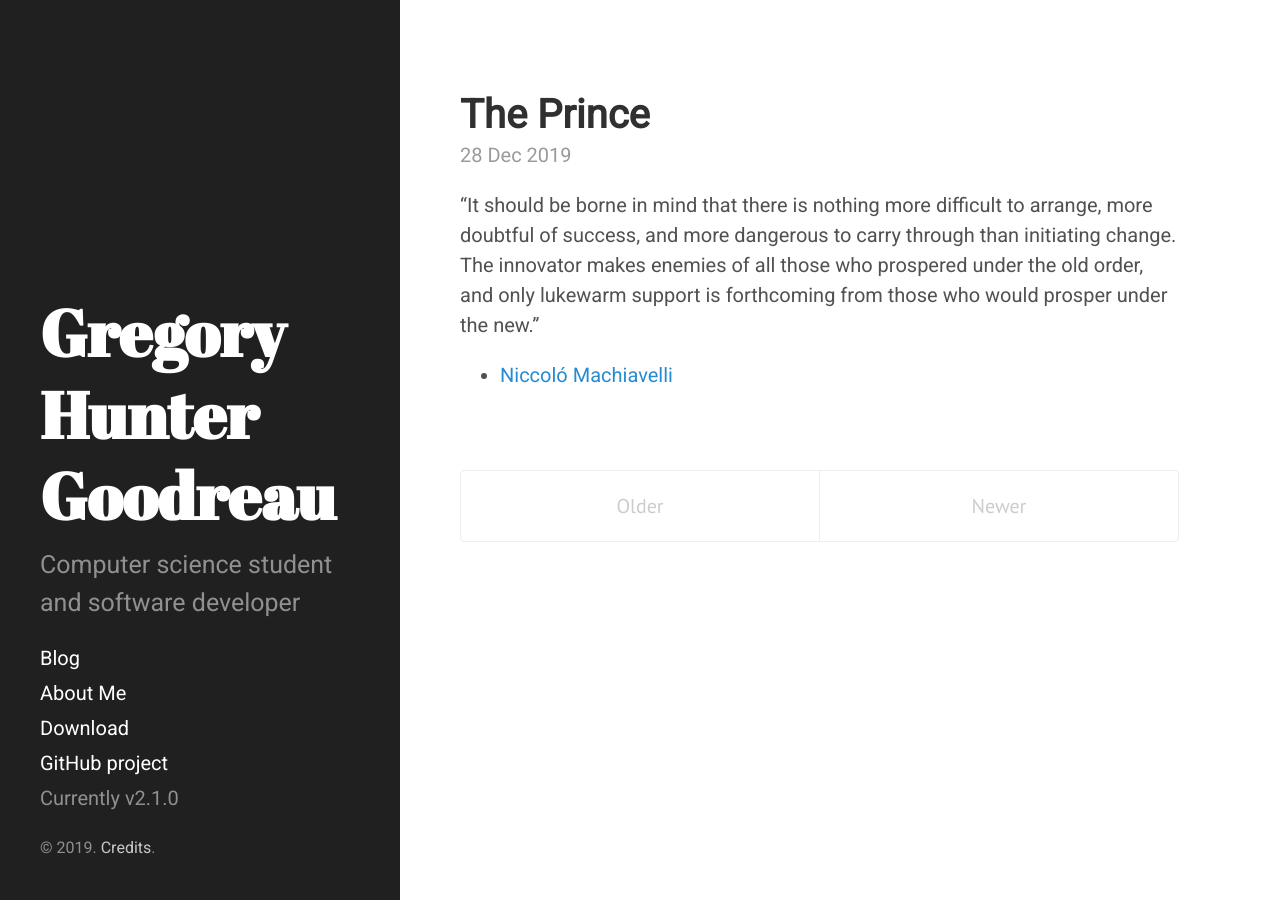
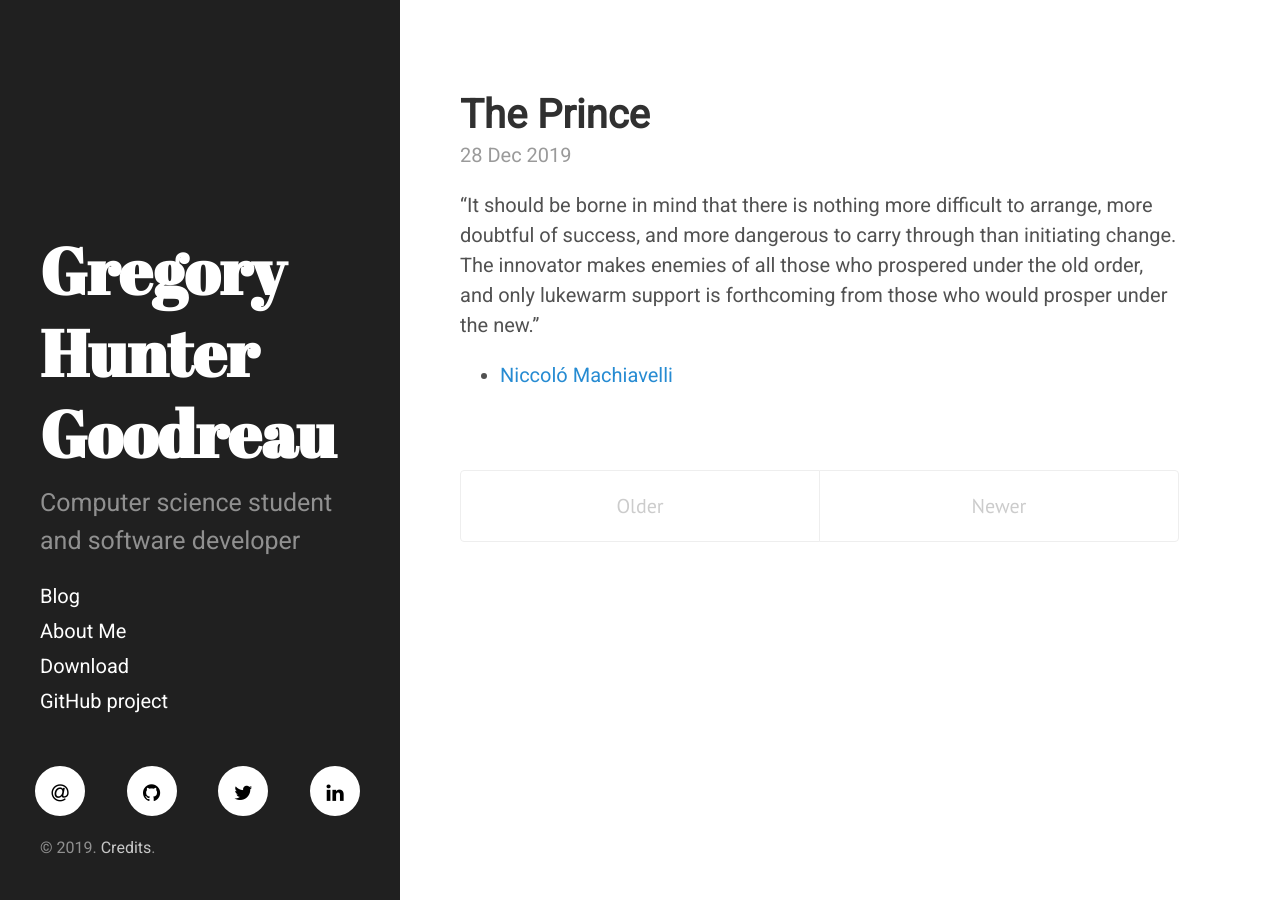
Before and after one commit to ghgoodreau/ghgoodreau.github.io, a Jekyll site: the page built from index.html, in a window 1280 px wide. Built offline with Jekyll 4.4.1, drawn with Linux system fonts in a browser that asks for light colours; Markdown is read by kramdown in place of the engine named in the settings; the list of posts is cut into pages by our own code.

Commit message:
Update sidebar.html

```diff
--- a/_includes/sidebar.html
+++ b/_includes/sidebar.html
@@ -28,8 +28,31 @@
 
       <a class="sidebar-nav-item" href="{{ site.github.repo }}/archive/v{{ site.version }}.zip">Download</a>
       <a class="sidebar-nav-item" href="{{ site.github.repo }}">GitHub project</a>
-      <span class="sidebar-nav-item">Currently v{{ site.version }}</span>
+      <!-- <span class="sidebar-nav-item">Currently v{{ site.version }}</span> -->
     </nav>
+
+    <ul class="list-inline" id="sidebar-buttons">
+        <li>
+            <a href="mailto:{{ site.author.email }}" class="btn-social btn-outline" title="E-Mail me">
+                <i class="fa fa-fw fa-at"></i>
+            </a>
+        </li>
+        <li>
+            <a href="{{ site.author.github }}" target="_blank" class="btn-social btn-outline" title="ghg on GitHub">
+                <i class="fa fa-fw fa-github"></i>
+            </a>
+        </li>
+        <li>
+            <a href="{{ site.author.twitter }}" target="_blank" class="btn-social btn-outline" title="@ghgoodreau on Twitter">
+                <i class="fa fa-fw fa-twitter"></i>
+            </a>
+        </li>
+        <li>
+            <a href="{{ site.author.linkedin}}" target="_blank" class="btn-social btn-outline" title="Gregory Goodreau on LinkedIn">
+                <i class="fa fa-fw fa-linkedin"></i>
+            </a>
+        </li>
+    </ul>
 
     <p id="credits">&copy; {{ site.time | date: '%Y' }}. <a href="{{ site.baseurl }}/credits">Credits</a>.</p>
   </div>
```
